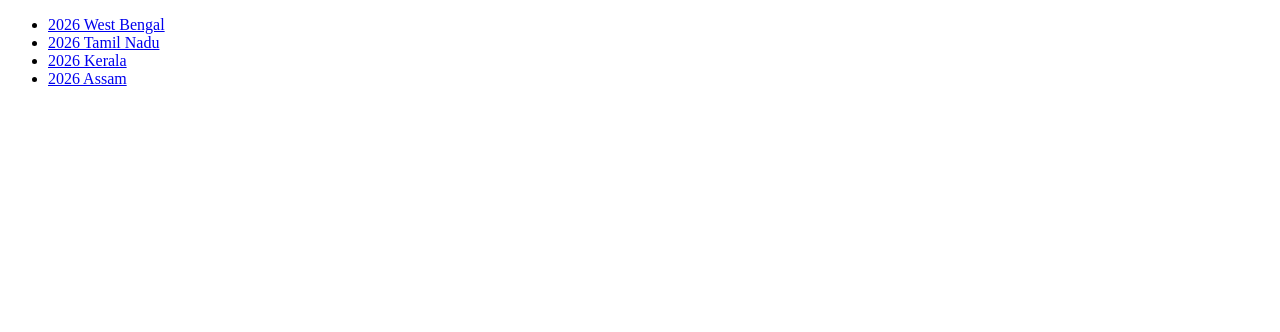
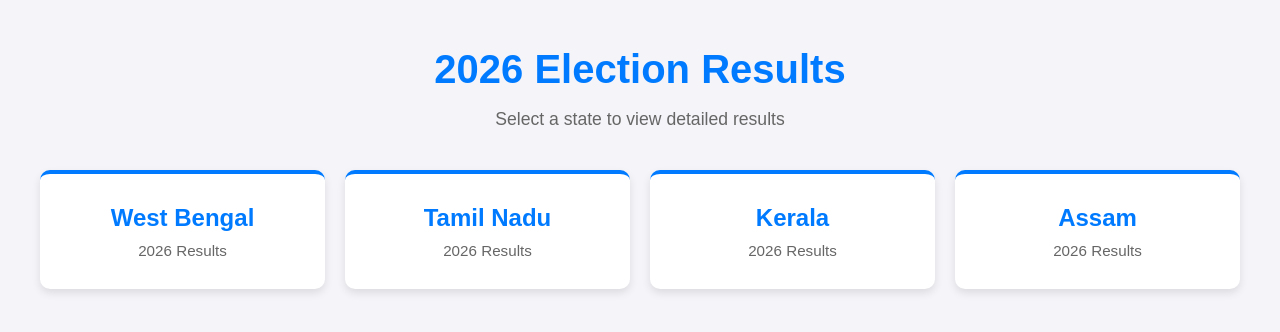
Before and after one commit to r21meghashyam/election-results, a plain HTML site: page index.html in a window 1280 px wide. Drawn offline with Linux system fonts and the light colour scheme.

Commit message:
feat: Enhance 2026 election results page layout and styling
Co-authored-by: Copilot <copilot@github.com>

```diff
--- a/index.html
+++ b/index.html
@@ -4,16 +4,33 @@
 <head>
     <meta charset="UTF-8">
     <meta name="viewport" content="width=device-width, initial-scale=1.0">
+    <title>2026 Election Results</title>
+    <link rel="stylesheet" href="styles.css">
 </head>
-<ul>
-    <li><a href="./2026-WestBengal.html">2026 West Bengal</a></li>
-    <li><a href="./2026-TamilNadu.html">2026 Tamil Nadu</a></li>
-    <li><a href="./2026-Kerala.html">2026 Kerala</a></li>
-    <li><a href="./2026-Assam.html">2026 Assam</a></li>
-</ul>
 
 <body>
-
+    <div class="container">
+        <h1>2026 Election Results</h1>
+        <p class="subtitle">Select a state to view detailed results</p>
+        <div class="states-grid">
+            <a href="./2026-WestBengal.html" class="state-card">
+                <h2>West Bengal</h2>
+                <p>2026 Results</p>
+            </a>
+            <a href="./2026-TamilNadu.html" class="state-card">
+                <h2>Tamil Nadu</h2>
+                <p>2026 Results</p>
+            </a>
+            <a href="./2026-Kerala.html" class="state-card">
+                <h2>Kerala</h2>
+                <p>2026 Results</p>
+            </a>
+            <a href="./2026-Assam.html" class="state-card">
+                <h2>Assam</h2>
+                <p>2026 Results</p>
+            </a>
+        </div>
+    </div>
 </body>
 
 </html>
--- a/styles.css
+++ b/styles.css
@@ -43,3 +43,57 @@
             border: 1px solid #ccc;
             margin: 10px;
         }
+
+        .container {
+            max-width: 1200px;
+            margin: 0 auto;
+        }
+
+        h1 {
+            color: #007BFF;
+            font-size: 2.5rem;
+            margin-bottom: 10px;
+        }
+
+        .subtitle {
+            color: #666;
+            font-size: 1.1rem;
+            margin-bottom: 40px;
+        }
+
+        .states-grid {
+            display: grid;
+            grid-template-columns: repeat(auto-fit, minmax(250px, 1fr));
+            gap: 20px;
+            margin-bottom: 40px;
+        }
+
+        .state-card {
+            background: white;
+            padding: 30px;
+            border-radius: 10px;
+            box-shadow: 0px 4px 8px rgba(0, 0, 0, 0.1);
+            text-decoration: none;
+            color: #333;
+            transition: all 0.3s ease;
+            text-align: center;
+            border-top: 4px solid #007BFF;
+        }
+
+        .state-card:hover {
+            transform: translateY(-5px);
+            box-shadow: 0px 8px 16px rgba(0, 0, 0, 0.2);
+            background: #f8f9fa;
+        }
+
+        .state-card h2 {
+            margin: 0 0 10px 0;
+            color: #007BFF;
+            font-size: 1.5rem;
+        }
+
+        .state-card p {
+            margin: 0;
+            color: #666;
+            font-size: 0.95rem;
+        }
```
